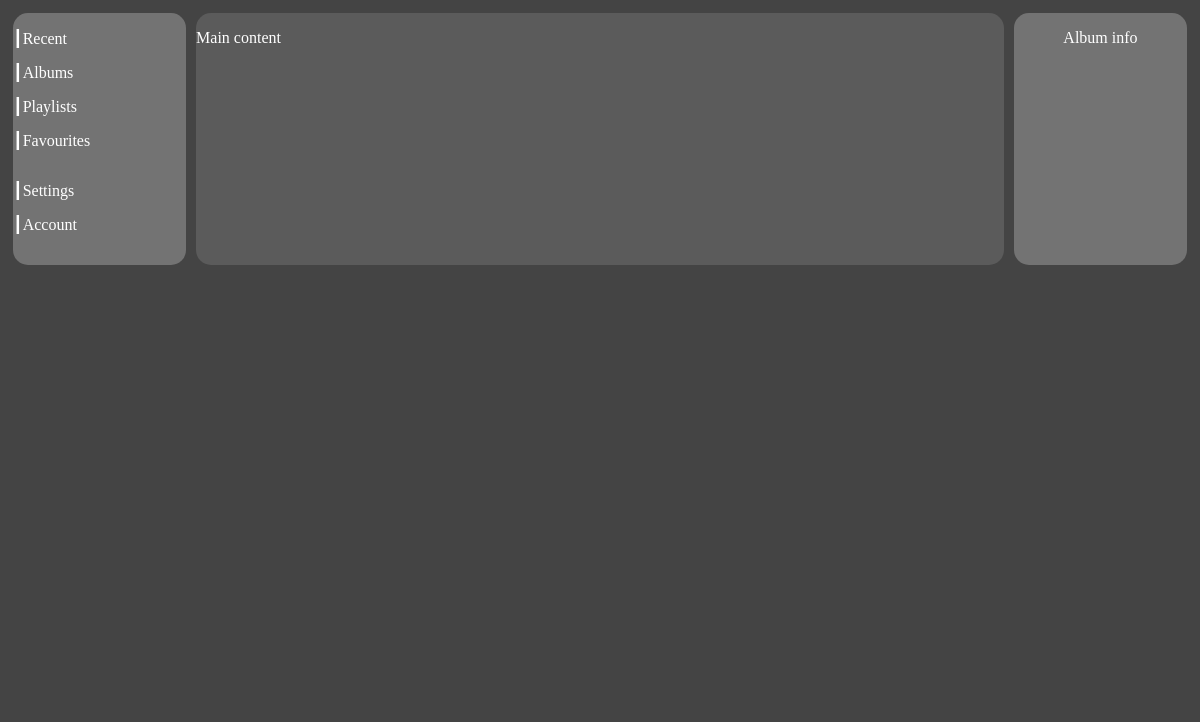
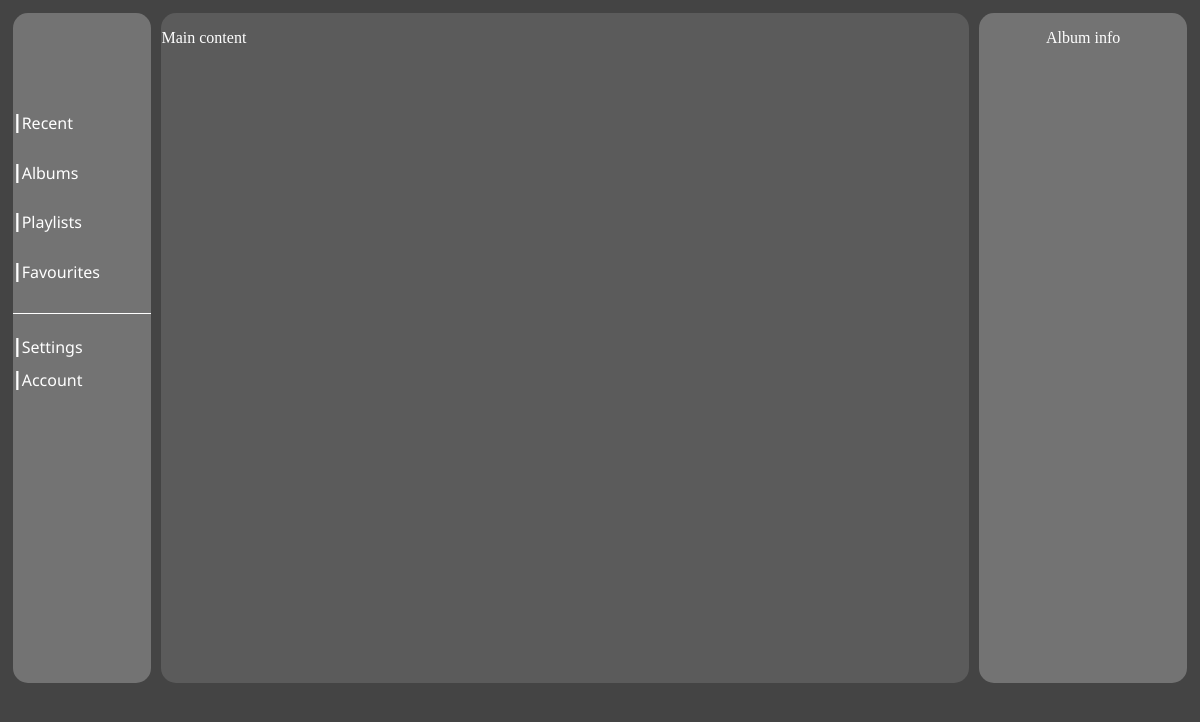
Before and after one commit to QuarkInComputing/NoteLibre, an Electron app: page index.html in a window 1200 px wide. Drawn offline with Linux system fonts and the light colour scheme.

Commit message:
Updated basic UI

```diff
--- a/css/stylesheet.css
+++ b/css/stylesheet.css
@@ -1,15 +1,19 @@
 body {
     background-color: #444444;
-    color: #FFFFFF
+    color: #FFFFFF;
+    height: 85%;
 }
 
 .mainframe {
     position: relative;
     display: flex;
+    flex: 1;                   /* expand to fill body */
+    min-height: 85vh;         /* always fill the viewport vertically */
 }
 
 .sidecolumn {
-    width: 15%;
+    font-family:'Segoe UI', Tahoma, Geneva, Verdana, sans-serif;
+    width: 12%;
     background-color: rgba(255, 255, 255, 0.25);
     border-radius: 15px;
     margin: 5px;
@@ -21,11 +25,36 @@ body {
 
 .sidecolumn ul li {
     list-style-type: none;
-    padding-bottom: 15px;
+    font-weight: 400;
+    transition: font-weight 0.25s ease, text-shadow 0.25s ease;
+}
+
+.sideselection li {
+    padding-top: 10%;
+    padding-bottom: 10%;
+}
+
+.sideoptions li {
+    padding-top: 4%;
+    padding-bottom: 4%;
 }
 
 .sidecolumn ul li:before {
-    content: "┃"
+    content: "┃";
+}
+
+.sidecolumn ul li:hover {
+    font-weight: 600;
+    text-shadow:
+        0.5px 0 currentColor,
+       -0.5px 0 currentColor;
+}
+
+.sectionbreak {
+    width: 100%;
+    height: 1px;
+    background-color: #ffffff;
+    margin-top: 8px;
 }
 
 .content {
@@ -36,9 +65,13 @@ body {
 }
 
 .songinfo {
-    width: 15%;
+    width: 18%;
     background-color: rgba(255, 255, 255, 0.25);
     text-align: center;
     border-radius: 15px;
     margin: 5px;
 }
+
+.verticalcenter {
+    padding-top: 50%;
+}
--- a/index.html
+++ b/index.html
@@ -12,17 +12,19 @@
   <body>
     <div class="mainframe">
         <div class="sidecolumn">
-            <ul>
+          <div class="verticalcenter">
+            <ul class="sideselection">
                 <li>Recent</li>
                 <li>Albums</li>
                 <li>Playlists</li>
                 <li>Favourites</li>
             </ul>
               <div class="sectionbreak"></div>
-            <ul>
+            <ul class="sideoptions">
                 <li>Settings</li>
                 <li>Account</li>
             </ul>
+          </div>
         </div>
 
         <div class="content">
--- a/main.js
+++ b/main.js
@@ -2,7 +2,7 @@ const { app, BrowserWindow } = require('electron');
 
 function createWindow() {
   const win = new BrowserWindow({
-    width: 1000,
+    width: 1200,
     height: 800,
     webPreferences: {
       nodeIntegration: true,   // allows renderer.js to use Node.js
```
Also changed, not shown: media/background.jpg (added), media/icon.png (renamed from icon.png).
